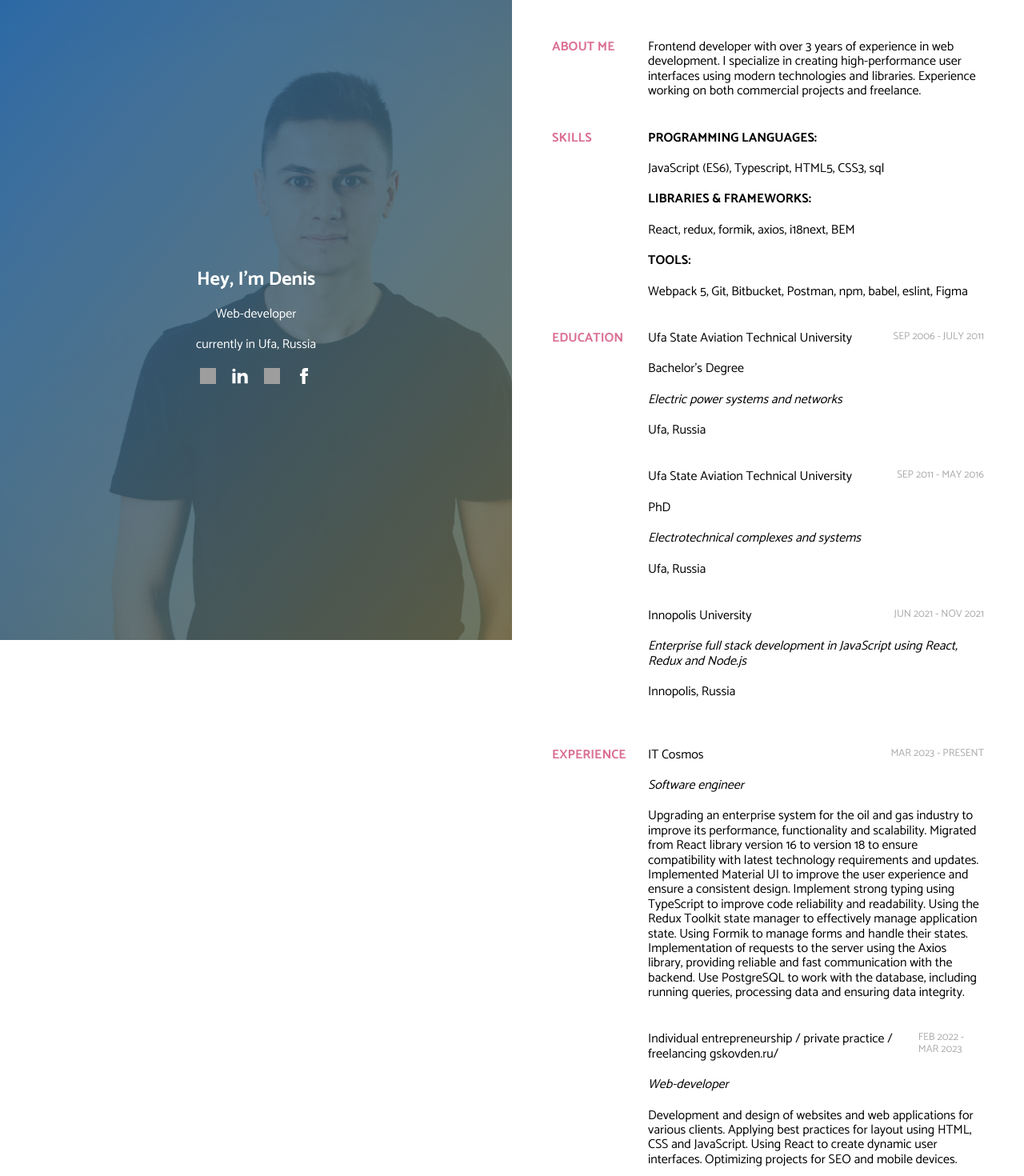
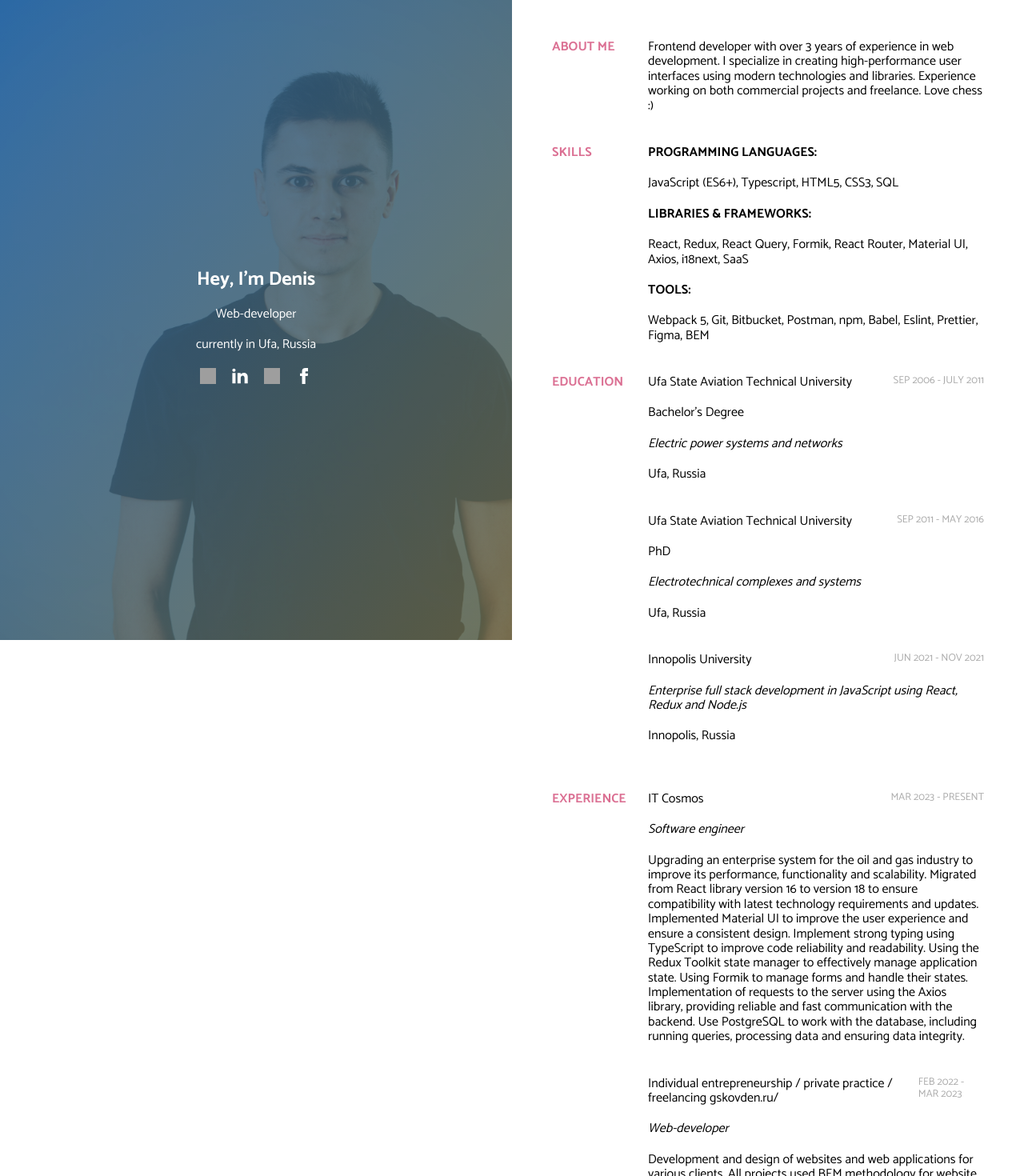
Before and after one commit to gskovden/gskovden, a React (Create React App) app: page / in a window 1280 px wide. Shown: the top 1470 px of the page at 80% size. Built offline with nearby package versions, Linux system fonts and the light colour scheme; grey boxes are pictures that could not be loaded.

Commit message:
added info

```diff
--- a/src/App.js
+++ b/src/App.js
@@ -54,10 +54,10 @@ function App() {
             <p className="resume__title">ABOUT ME</p>
             <div className="resume__area">
               <p className="resume__text">
-                Frontend developer with over 3 years of experience
-                in web development. I specialize in creating high-performance
-                user interfaces using modern technologies and libraries.
-                Experience working on both commercial projects and freelance.
+                Frontend developer with over 3 years of experience in web
+                development. I specialize in creating high-performance user
+                interfaces using modern technologies and libraries. Experience
+                working on both commercial projects and freelance. Love chess :)
               </p>
             </div>
           </div>
@@ -67,19 +67,21 @@ function App() {
               <div className="resume__piece">
                 <p className="resume__bold">PROGRAMMING LANGUAGES:&nbsp;</p>
                 <p className="resume__text">
-                  JavaScript (ES6), Typescript, HTML5, CSS3, sql
+                  JavaScript (ES6+), Typescript, HTML5, CSS3, SQL
                 </p>
               </div>
               <div className="resume__piece">
                 <p className="resume__bold">LIBRARIES & FRAMEWORKS:&nbsp;</p>
                 <p className="resume__text">
-                  React, redux, formik, axios, i18next, BEM
+                  React, Redux, React Query, Formik, React Router, Material UI, Axios,
+                  i18next, SaaS
                 </p>
               </div>
               <div className="resume__piece">
                 <p className="resume__bold">TOOLS:&nbsp;</p>
                 <p className="resume__text">
-                  Webpack 5, Git, Bitbucket, Postman, npm, babel, eslint, Figma
+                  Webpack 5, Git, Bitbucket, Postman, npm, Babel, Eslint,
+                  Prettier, Figma, BEM
                 </p>
               </div>
             </div>
@@ -171,8 +173,13 @@ function App() {
                 </p>
                 <p className="resume__text">
                   Development and design of websites and web applications for
-                  various clients. Applying best practices for layout using
-                  HTML, CSS and JavaScript. Using React to create dynamic user
+                  various clients. All projects used BEM methodology for website
+                  extensibility and reusable interface components. Webpack 5 was
+                  used to build the projects, as well as Babel for code
+                  transpilation. Git was used for version control. Applying best
+                  practices for layout using HTML, CSS and JavaScript. All
+                  projects were developed with responsive design using Flexbox
+                  and Grid Layout. Using React to create dynamic user
                   interfaces. Optimizing projects for SEO and mobile devices.
                 </p>
               </div>
```
